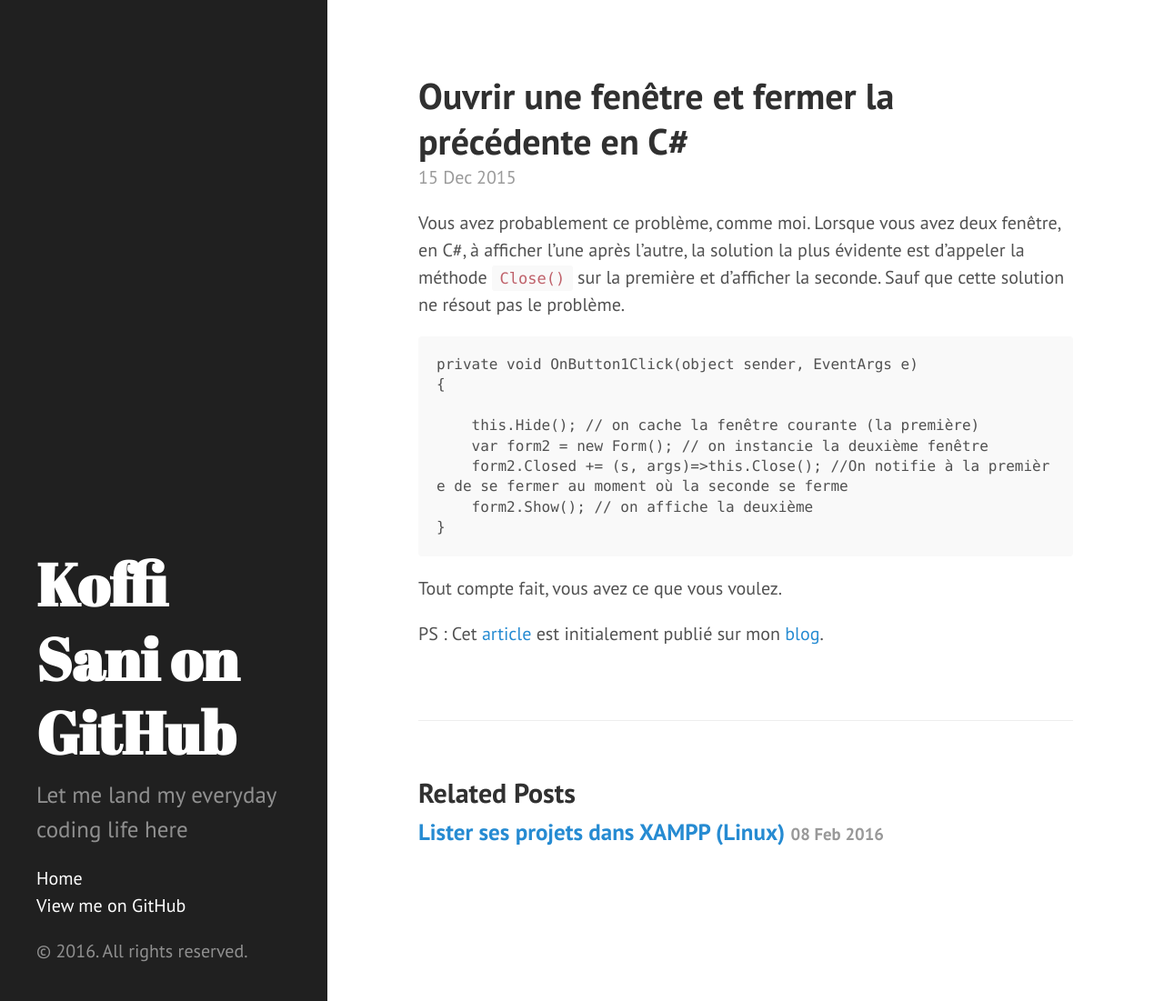
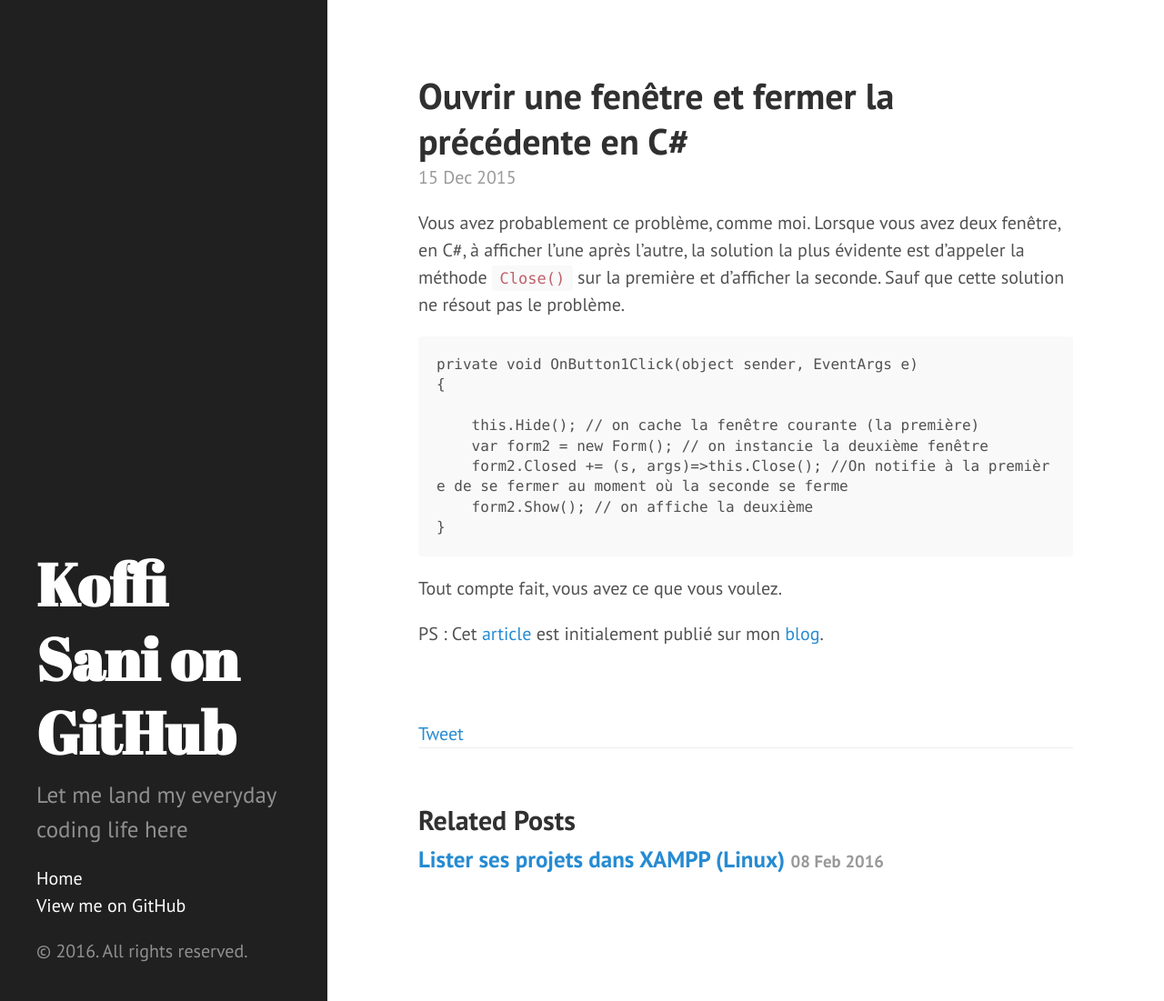
Before and after one commit to koffisani/koffisani.github.io, a Jekyll site: the page built from _posts/2015-12-15-ouvrir-une-fen-tre-et-fermer-la-pr-c-dente-en-c.markdown, in a window 1280 px wide and 1101 px high. Shown: the whole window at 91% size. Built offline with Jekyll 4.4.1, drawn with Linux system fonts in a browser that asks for light colours; comment, search, counter and statistics services are not loaded.

Commit message:
Update post.html
Added share button  for twitter

```diff
--- a/_layouts/post.html
+++ b/_layouts/post.html
@@ -7,6 +7,8 @@
   <span class="post-date">{{ page.date | date_to_string }}</span>
   {{ content }}
 </div>
+<a href="https://twitter.com/share" class="twitter-share-button" data-via="koffisani">Tweet</a>
+<script>!function(d,s,id){var js,fjs=d.getElementsByTagName(s)[0],p=/^http:/.test(d.location)?'http':'https';if(!d.getElementById(id)){js=d.createElement(s);js.id=id;js.src=p+'://platform.twitter.com/widgets.js';fjs.parentNode.insertBefore(js,fjs);}}(document, 'script', 'twitter-wjs');</script>
 
 <div class="related">
   <h2>Related Posts</h2>
```
